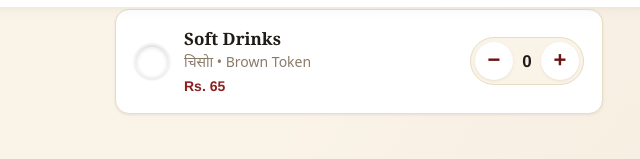
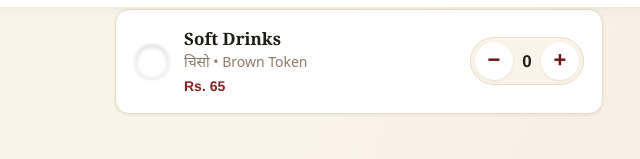
Before and after one commit to rojinai/restaurant-order, a plain HTML site: page index.html in a window 1280 px wide. Shown: the part 793-952 px from the top of the page, 281-921 px from the left. Drawn offline with Linux system fonts and the light colour scheme.

Commit message:
Fix spelling error for Soft Drinks name
Corrected the spelling of 'चिसोा' to 'चिसो' for Soft Drinks.

```diff
--- a/index.html
+++ b/index.html
@@ -757,7 +757,7 @@
       { id: 'buff',    name: 'Buff Khana',    nameNp: 'राँगा खाना',      price: 220, token: 'red',    tokenLabel: 'Red' },
       { id: 'mutton',  name: 'Mutton Khana',  nameNp: 'खसी खाना',        price: 290, token: 'yellow', tokenLabel: 'Yellow' },
       { id: 'Water', name: 'Mineral Water', nameNp: 'मिनरल वाटर', price: 25, token: 'blue', tokenLabel: 'Blue' },
-      { id: 'Drinks', name: 'Soft Drinks', nameNp: 'चिसोा', price: 65, token: 'brown', tokenLabel: 'Brown' },
+      { id: 'Drinks', name: 'Soft Drinks', nameNp: 'चिसो', price: 65, token: 'brown', tokenLabel: 'Brown' },
 
     ];
 
```
